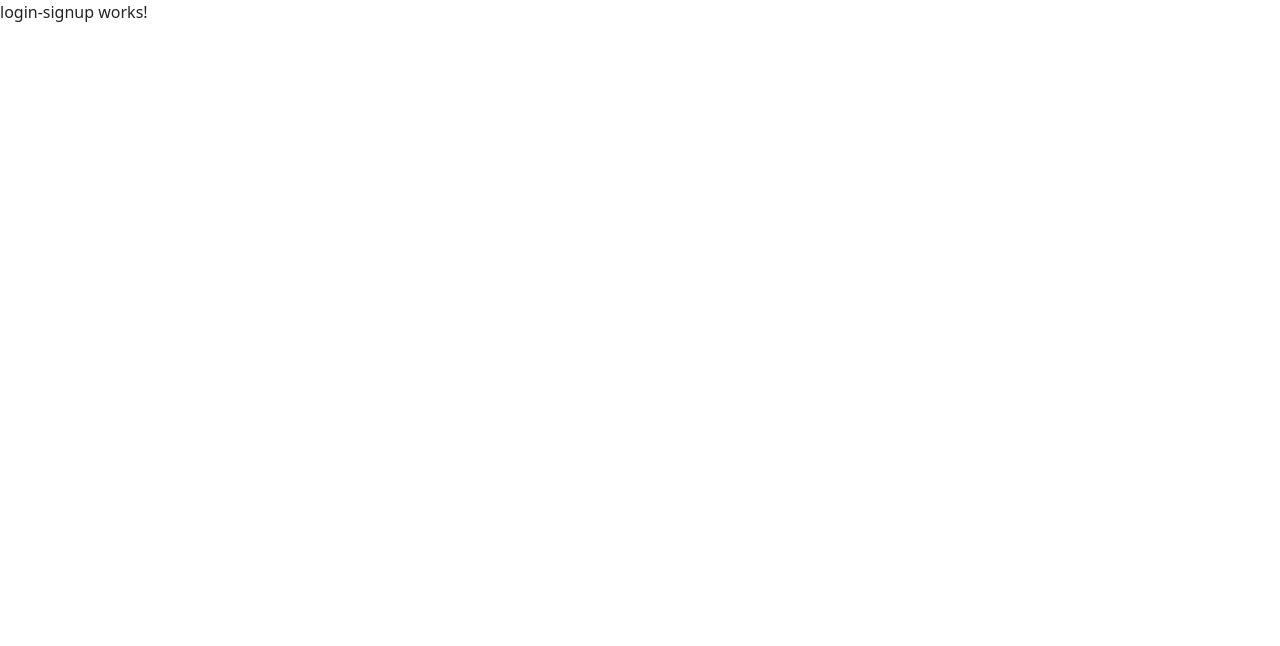
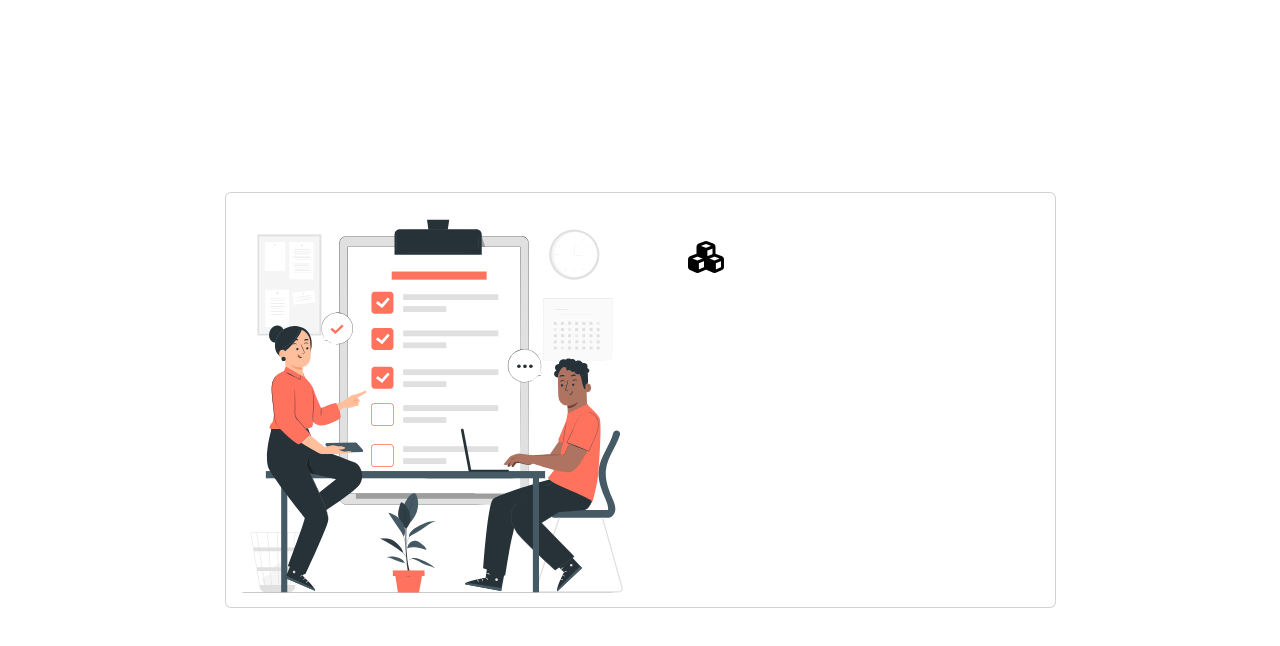
Before and after one commit to bertiGrazi/list_angular, an Angular app in the folder case_angular/: page /login-signup in a window 1280 px wide. Shown: the top 646 px of the page. Built offline with nearby package versions, Linux system fonts and the light colour scheme.

Commit message:
initial structure of the login part

```diff
--- a/case_angular/src/app/components/login-signup/login-signup.component.html
+++ b/case_angular/src/app/components/login-signup/login-signup.component.html
@@ -1 +1,26 @@
-<p>login-signup works!</p>
+<!--login-->
+<section class="vh-100">
+  <div class="container h-100">
+    <div class="row justify-content-center align-items-center h-100">
+      <div class="col col-xl-9">
+        <div class="card">
+          <div class="row g-0">
+            <div class="col-md-4 col-lg-6">
+              <img src="../../../assets/svg/list_image.svg" class="img-fluid">
+            </div>
+            <!--form section-->
+            <div class="col-md-6 col-lg-6 align-items-center">
+              <div class="card-body p-4 p-lg-5 text-black">
+                <form action="">
+                  <div class="d-flex alignh-items-center mb-3 pb-1">
+                    <i class=" fas fa-cubes fa-2x"></i>
+                  </div>
+                </form>
+              </div>
+            </div>
+          </div>
+        </div>
+      </div>
+    </div>
+  </div>
+</section>
```
